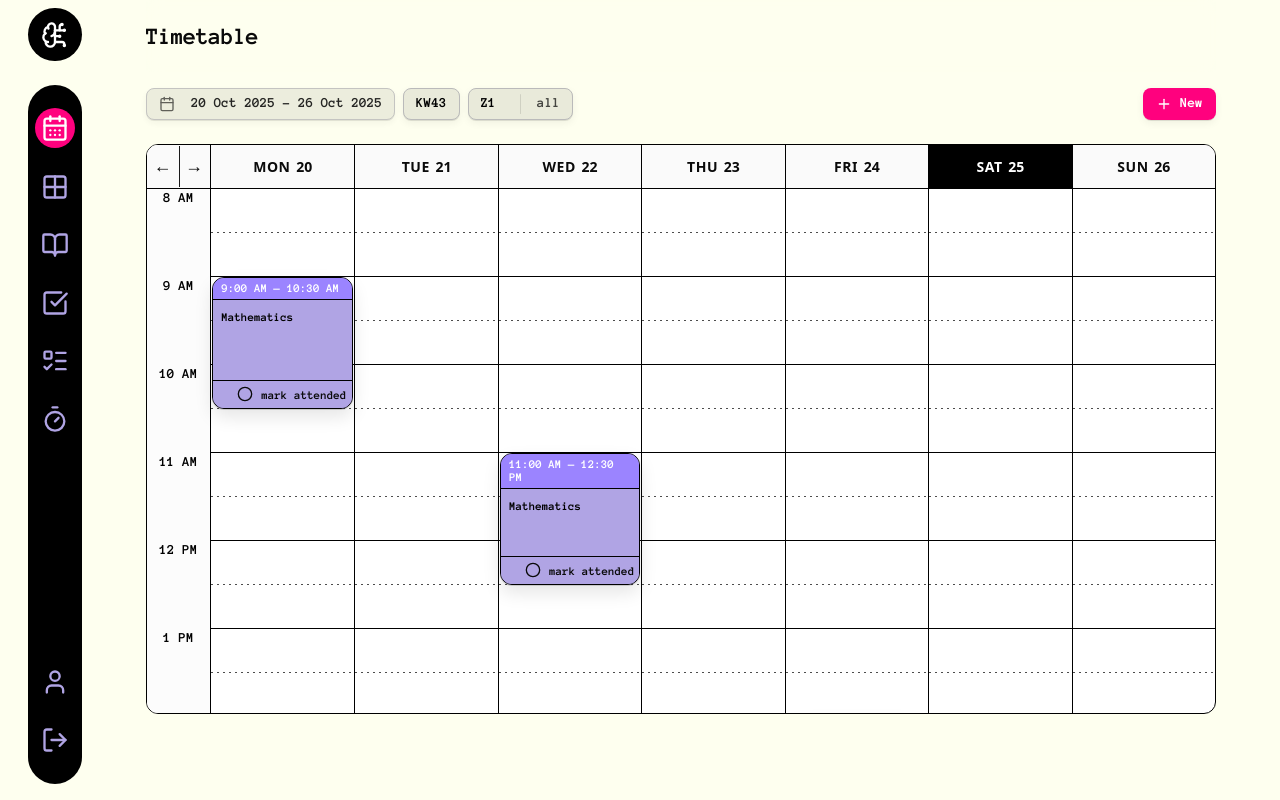
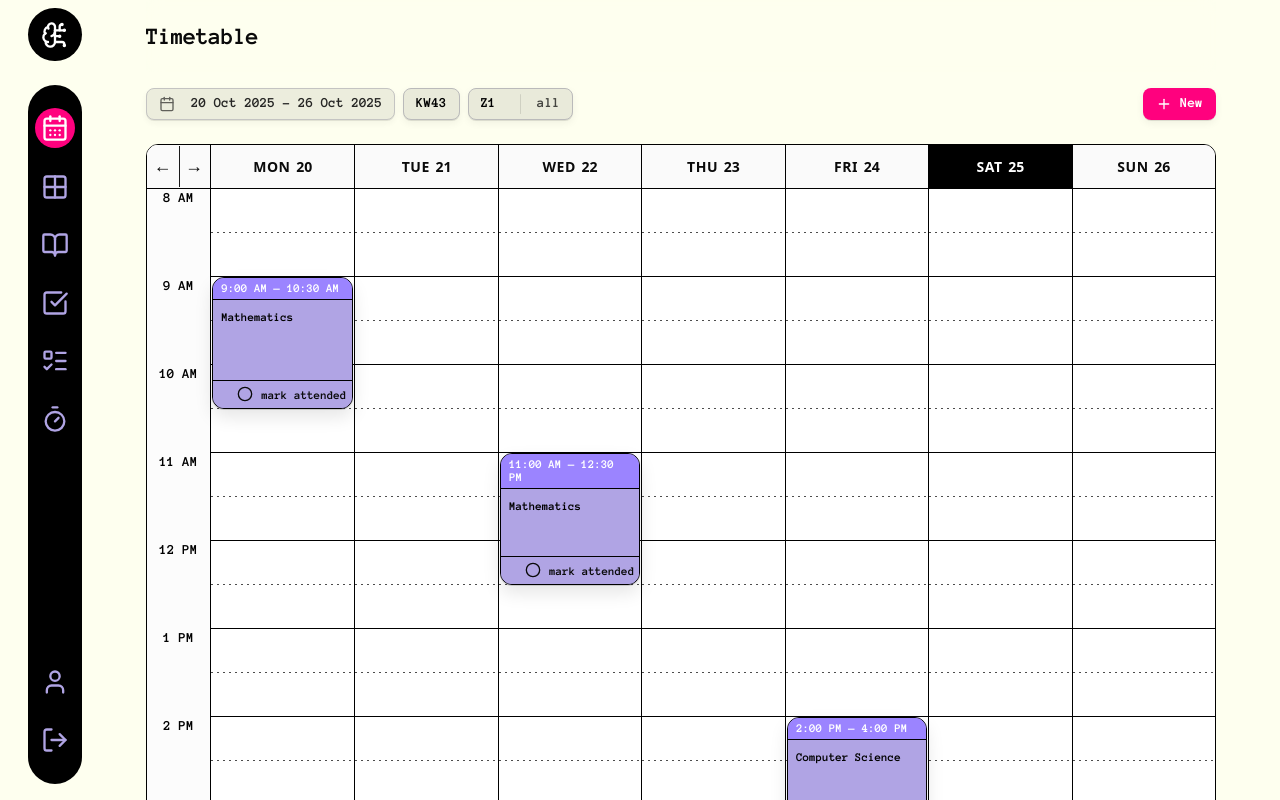
Before and after one commit to SatMunira/uniflow, a React (Vite) app: page /timetable in a window 1280 px wide. Built offline with nearby package versions, Linux system fonts and the light colour scheme; a web font is replaced by a local one.

Commit message:
style: update sidebar z-index and adjust calendar height with clamp function

```diff
--- a/src/components/layout/Navbar/Sidebar.module.scss
+++ b/src/components/layout/Navbar/Sidebar.module.scss
@@ -21,6 +21,7 @@
   display: flex;
   flex-direction: column;
   width: calc(var(--nav-ml) + var(--nav-w));
+  z-index: 1000;
 }
 
 .brand {
--- a/src/components/ui/Calender/WeekCalender.module.scss
+++ b/src/components/ui/Calender/WeekCalender.module.scss
@@ -16,7 +16,7 @@ $ev-attended: #A5FFA0;
   --now: #FF017E;
   --hdr-font-size: 14px;
   --hdr-font-weight: 600;
-  --calendar-h: 570px;
+  --calendar-h: clamp(420px, 84dvh, 1220px);
   --bottom-gap: 56px;
   position: relative;
   background: var(--grid-bg);
```
